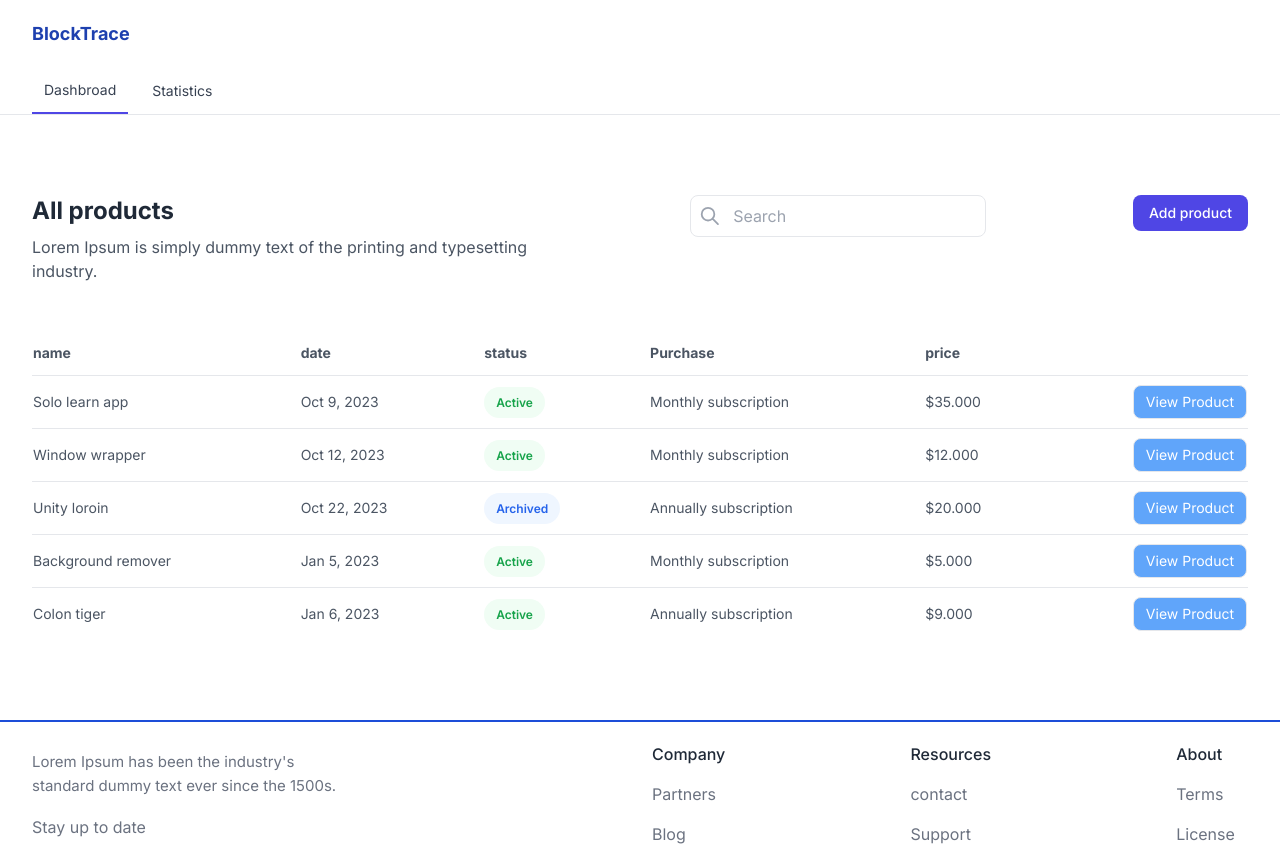
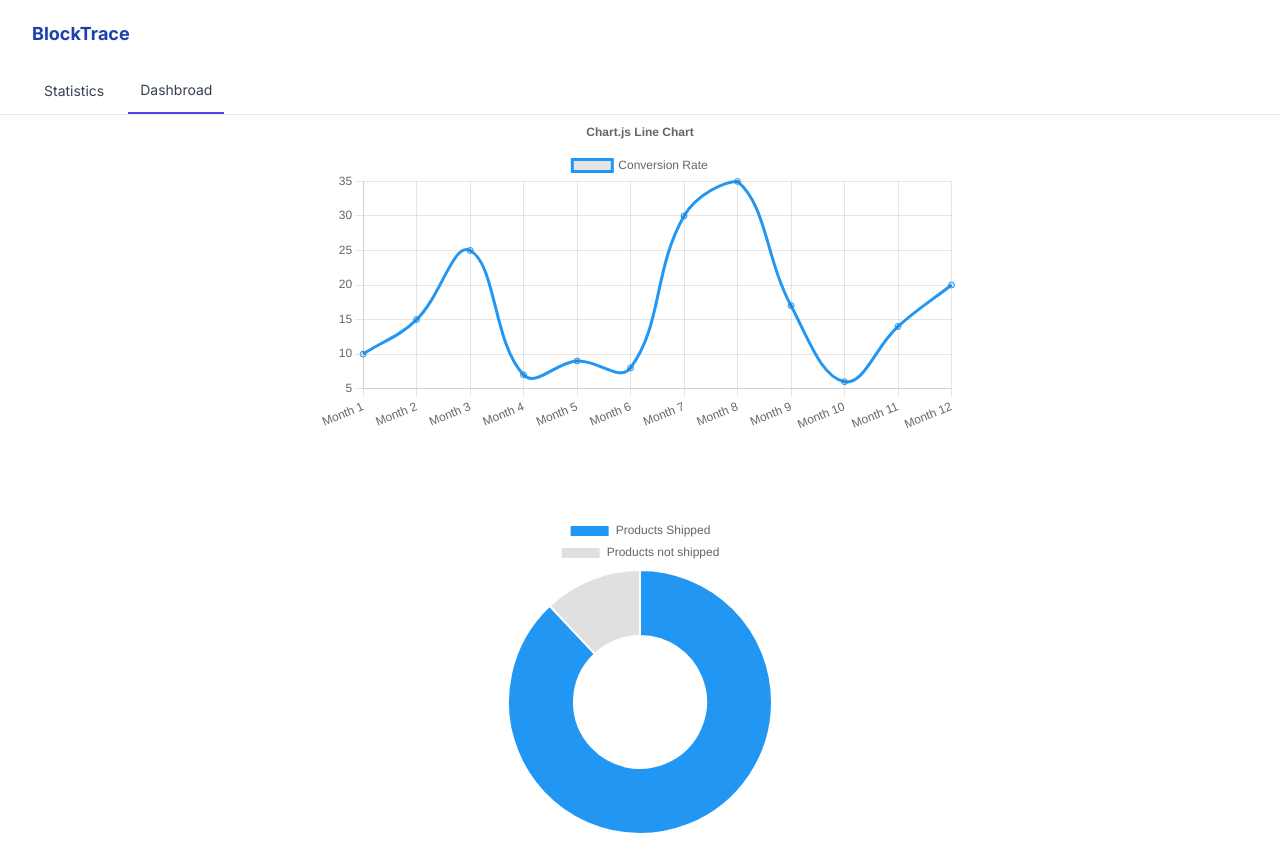
Before and after one commit to Bhavik-punmiya/BlockTrace, a Next.js app in the folder blocktrace/frontend/: page /distributor in a window 1280 px wide. Shown: the top 846 px of the page. Built offline with nearby package versions, Linux system fonts and the light colour scheme.

Commit message:
stats and dashboard

```diff
--- a/blocktrace/frontend/src/app/components/Mcharts.js
+++ b/blocktrace/frontend/src/app/components/Mcharts.js
@@ -6,6 +6,7 @@ import {
     CategoryScale,
     LinearScale,
     PointElement,
+    ArcElement,
     LineElement,
     Title,
     Tooltip,
@@ -16,6 +17,7 @@ import {
     CategoryScale,
     LinearScale,
     PointElement,
+    ArcElement,
     LineElement,
     Title,
     Tooltip,
@@ -56,6 +58,16 @@ const dt = [10, 15, 25, 7, 9, 8, 30, 35, 17, 6, 14, 20];
         },
 
   };
+  const shipped= 88;
+  const doughnutChartData = {
+    labels: ['Products Shipped', 'Products not shipped'],
+    datasets: [
+      {
+        data: [shipped, 100 - shipped],
+        backgroundColor: ['#2196F3', '#e0e0e0'],
+      },
+    ],
+  };
 
 
 
@@ -66,8 +78,13 @@ const dt = [10, 15, 25, 7, 9, 8, 30, 35, 17, 6, 14, 20];
 
 function Mcharts() {
   return (
-    <div className='w-1/2 flex justify-center items-center'>
+    <div className='flex justify-center items-center flex-col'>
+    <div className='w-1/2 '>
    <Line data={linechartData} options={chartOptions} />
+    </div>
+    <div className=' w-1/4 py-20'>
+    <Doughnut data={doughnutChartData} />
+    </div>
     </div>
 
   )
--- a/blocktrace/frontend/src/app/components/Mtable.js
+++ b/blocktrace/frontend/src/app/components/Mtable.js
@@ -1,3 +1,5 @@
+import * as Dialog from "@radix-ui/react-dialog";
+
 export default () => {
 
     const tableItems = [
@@ -40,7 +42,9 @@ export default () => {
 
 
     return (
+
         <div className="max-w-screen-xl mx-auto px-4 md:px-8 bg-white py-20">
+            <Dialog.Root>
             <div className="items-start justify-between md:flex bg-white">
                 <div className="max-w-lg">
                     <h3 className="text-gray-800 text-xl font-bold sm:text-2xl">
@@ -63,12 +67,10 @@ export default () => {
                         </div>
                     </form>
                 <div className="mt-3 md:mt-0">
-                    <a
-                        href="javascript:void(0)"
-                        className="inline-block px-4 py-2 text-white duration-150 font-medium bg-indigo-600 rounded-lg hover:bg-indigo-500 active:bg-indigo-700 md:text-sm"
-                    >
-                        Add product
-                    </a>
+
+                    <Dialog.Trigger className="w-32 py-2 ml-2 shadow-sm rounded-md bg-indigo-600 text-white mt-4 flex items-center justify-center">
+                     Add Products
+                     </Dialog.Trigger>
                 </div>
             </div>
             <div className="mt-12 relative h-max overflow-auto">
@@ -107,6 +109,55 @@ export default () => {
                     </tbody>
                 </table>
             </div>
+
+
+      <Dialog.Portal>
+        <Dialog.Overlay className="fixed inset-0 w-full h-full bg-black opacity-40" />
+        <Dialog.Content className="fixed top-[50%] left-[50%] translate-x-[-50%] translate-y-[-50%] w-full max-w-lg mx-auto px-4">
+          <div className="bg-white rounded-md shadow-lg px-4 py-6">
+            <div className=" flex items-center justify-center w-12 h-12 mx-auto bg-green-100 rounded-full">
+              <svg
+                xmlns="http://www.w3.org/2000/svg"
+                className="w-5 h-5 text-green-600"
+                viewBox="0 0 20 20"
+                fill="currentColor"
+              >
+                <path
+                  fillRule="evenodd"
+                  d="M16.707 5.293a1 1 0 010 1.414l-8 8a1 1 0 01-1.414 0l-4-4a1 1 0 011.414-1.414L8 12.586l7.293-7.293a1 1 0 011.414 0z"
+                  clipRule="evenodd"
+                />
+              </svg>
+            </div>
+            <Dialog.Title className="text-lg font-medium text-gray-800 text-center mt-3">
+              {" "}
+              Successfully accepted!
+            </Dialog.Title>
+            <Dialog.Description className="mt-1 text-sm leading-relaxed text-center text-gray-500">
+              Lorem ipsum dolor sit amet, consectetur adipiscing elit, sed do
+              eiusmod tempor incididunt ut labore et dolore magna aliqua. Nunc
+              eget lorem dolor sed viverra ipsum nunc. Consequat id porta nibh
+              venenatis.
+            </Dialog.Description>
+            <div className="items-center gap-2 mt-3 text-sm sm:flex">
+              <Dialog.Close asChild>
+                <button className="w-full mt-2 p-2.5 flex-1 text-white bg-indigo-600 rounded-md outline-none ring-offset-2 ring-indigo-600 focus:ring-2">
+                  Dashboard
+                </button>
+              </Dialog.Close>
+              <Dialog.Close asChild>
+                <button
+                  className="w-full mt-2 p-2.5 flex-1 text-gray-800 rounded-md outline-none border ring-offset-2 ring-indigo-600 focus:ring-2"
+                  aria-label="Close"
+                >
+                  Undo
+                </button>
+              </Dialog.Close>
+            </div>
+          </div>
+        </Dialog.Content>
+      </Dialog.Portal>
+    </Dialog.Root>
         </div>
     )
 }
--- a/blocktrace/frontend/src/app/distributor/page.js
+++ b/blocktrace/frontend/src/app/distributor/page.js
@@ -9,6 +9,8 @@ import { useState } from "react"
 
 function Distributor() {
     const [state, setState] = useState(false)
+    const [dash,setDash]=useState(false);
+    const [stats,setStats]=useState(true)
 
     // Replace javascript:void(0) paths with your paths
 
@@ -49,25 +51,29 @@ function Distributor() {
         </div>
         <nav className="border-b ">
             <ul className="flex items-center gap-x-3 max-w-screen-xl mx-auto px-4 overflow-x-auto lg:px-8 bg-white">
-                {
-                    submenuNav.map((item, idx) => {
-                        return (
-                            // Replace [idx == 0] with [window.location.pathname == item.path]
-                            <li key={idx} className={`py-1 ${idx == 0 ? "border-b-2 border-indigo-600" : ""}`}>
+
+
+
+                            <li className={`py-1 ${(dash)? "border-b-2 border-indigo-600" : ""}`} onClick={()=>(setDash(false),setStats(true))}>
                                 <p className="block py-2 px-3 rounded-lg text-gray-700 hover:text-gray-900 hover:bg-gray-100 duration-150">
-                                    {item.title}
+                                Statistics
                                 </p>
                             </li>
-                        )
-                    })
-                }
+                             <li className={`py-1 ${(stats)? "border-b-2 border-indigo-600" : ""}`} onClick={()=>(setDash(true),setStats(false))}>
+                             <p className="block py-2 px-3 rounded-lg text-gray-700 hover:text-gray-900 hover:bg-gray-100 duration-150">
+                                Dashbroad
+                             </p>
+                         </li>
+
+
+
             </ul>
         </nav>
     </header>
 
      <div className=' m-auto'>
-      <Dtable/>
-      {/* <Mcharts/> */}
+     {dash && <Dtable/>}
+   { stats && <Mcharts/>}
      </div>
 
 
--- a/blocktrace/frontend/src/app/manufacturer/page.js
+++ b/blocktrace/frontend/src/app/manufacturer/page.js
@@ -18,6 +18,8 @@ import { useState } from "react"
 
 function Manufacturer() {
     const [state, setState] = useState(false)
+    const [dash,setDash]=useState(false);
+    const [stats,setStats]=useState(true)
 
     // Replace javascript:void(0) paths with your paths
 
@@ -58,33 +60,30 @@ function Manufacturer() {
         </div>
         <nav className="border-b ">
             <ul className="flex items-center gap-x-3 max-w-screen-xl mx-auto px-4 overflow-x-auto lg:px-8 bg-white">
-                {
-                    submenuNav.map((item, idx) => {
-                        return (
-                            // Replace [idx == 0] with [window.location.pathname == item.path]
-                            <li key={idx} className={`py-1 ${idx == 0 ? "border-b-2 border-indigo-600" : ""}`}>
-                                <p className="block py-2 px-3 rounded-lg text-gray-700 hover:text-gray-900 hover:bg-gray-100 duration-150">
-                                    {item.title}
-                                </p>
-                            </li>
-                        )
-                    })
-                }
+
+                   <li className={`py-1 ${(stats)? "border-b-2 border-indigo-600" : ""}`} onClick={()=>(setDash(false),setStats(true))}>
+                   <p className="block py-2 px-3 rounded-lg text-gray-700 hover:text-gray-900 hover:bg-gray-100 duration-150">
+                   Statistics
+                   </p>
+                     </li>
+                      <li className={`py-1 ${(dash)? "border-b-2 border-indigo-600" : ""}`} onClick={()=>(setDash(true),setStats(false))}>
+                      <p className="block py-2 px-3 rounded-lg text-gray-700 hover:text-gray-900 hover:bg-gray-100 duration-150">
+                         Dashbroad
+                      </p>
+                  </li>
+
             </ul>
         </nav>
     </header>
 
      <div className='m-auto'>
-      <Mtable/>
+     {dash && <Mtable/>}
      </div>
      <div className='w-full'>
-     <Mcharts/>
+     { stats && <Mcharts/>}
      </div>
+      <Footer/>
 
-
-
-
-      <Footer/>
     </div>
 
   )
--- a/package.json
+++ b/package.json
@@ -1,5 +1,6 @@
 {
   "dependencies": {
+    "@radix-ui/react-dialog": "^1.0.5",
     "@types/faker": "^6.6.9",
     "chart.js": "^4.4.1",
     "faker": "^6.6.6",
```
Also changed, not shown: 1 other file (tests, documents, lock files or other folders).
